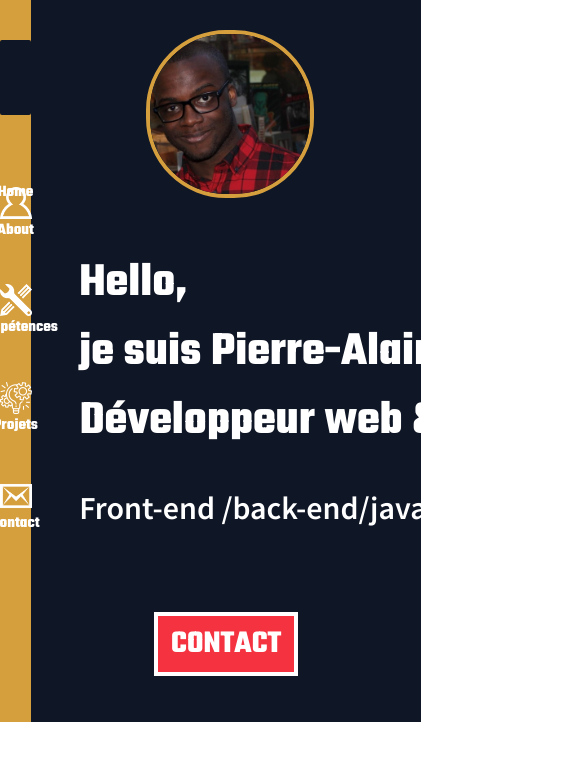
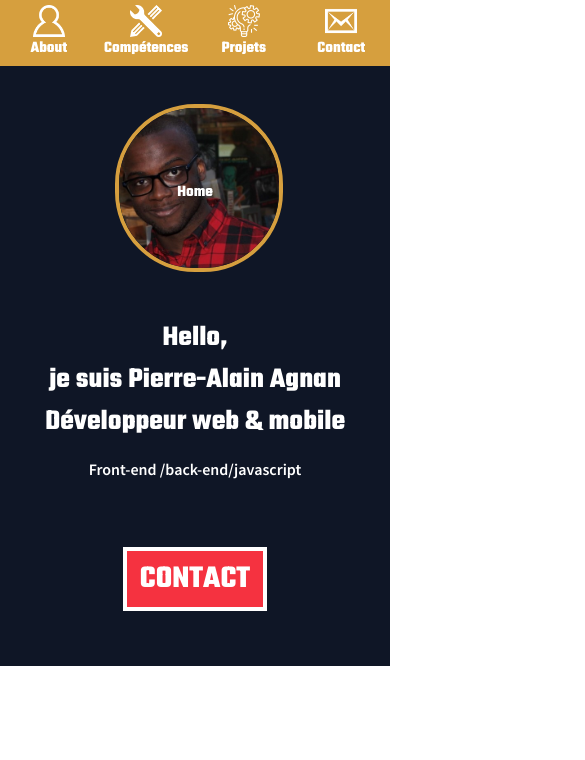
Before and after one commit to Pierre-Alain8/portfolio, a React (Create React App) app: page / in a window 390 px wide. Shown: the top 760 px of the page, 585 px wide, since content can reach past the window. Built offline with nearby package versions, Linux system fonts and the light colour scheme; a web font is replaced by a local one.

Commit message:
home portfolio mobile

```diff
--- a/src/App.js
+++ b/src/App.js
@@ -11,7 +11,6 @@ import About from "./components/About";
 function App() {
   return (
     <BrowserRouter>
-      <div className="portfolio-container">
       <Header />
       <Switch>
         <Route exact path="/" component={Home} />
@@ -20,7 +19,6 @@ function App() {
         <Route path="/projects" component={Projects} />
         <Route path="/contact" component={Contact} />
       </Switch>
-      </div>
     </BrowserRouter>
   );
 }
--- a/src/components/ModalProject.js
+++ b/src/components/ModalProject.js
@@ -1,12 +1,18 @@
 import React from "react";
 import "../scss/modalProject.scss";
-import { useSelector } from "react-redux";
+import { useSelector, useDispatch } from "react-redux";
 import Modal from "@material-ui/core/Modal";
 
 const ModalProject = (props) => {
+  const dispatch = useDispatch(); // useDispatch consiste à activer les actions du reducer (liste de nos actions)
   const modalProjectBool = useSelector((state) => state.modalProjectBool);
   const project = useSelector((state) => state.project);
   console.log("modal " + modalProjectBool);
+
+  const handleCloseProject = () => {
+    // Dans le dispatch on spécifie l'action et lui passe les paramètres du projets
+    dispatch({ type: "CLOSE_MODAL_PROJECT_BOOL", project: props.project });
+  };
 
   return (
     <Modal
@@ -25,7 +31,7 @@ const ModalProject = (props) => {
             <p>{project.subtitle}</p>
           </div>
 
-          <div className="close-modal">
+          <div onClick={handleCloseProject} className="close-modal">
             <img src="img/button-close.png" alt="close modal" />
           </div>
         </div>
@@ -42,7 +48,6 @@ const ModalProject = (props) => {
             <div className="tech-container">
               <h2>TECHNOS</h2>
               <p>{project.technologies}</p>
-
               <h2>LANGAGES</h2>
               <p>{project.language}</p>
             </div>
--- a/src/components/Skills.js
+++ b/src/components/Skills.js
@@ -1,6 +1,6 @@
 import React from "react";
 import "../scss/skills.scss";
-import { withRouter } from "react-router-dom";
+import { withRouter, Link } from "react-router-dom";
 
 const Skills = (props) => {
   return (
--- a/src/index.js
+++ b/src/index.js
@@ -1,4 +1,5 @@
 import React from "react";
+import "./scss/app.scss";
 import ReactDOM from "react-dom";
 import App from "./App";
 import { createStore } from "redux";
--- a/src/projects/projects.js
+++ b/src/projects/projects.js
@@ -1,6 +1,6 @@
 const projects = [
   {
-    id: 1,
+    id: "project-" + 1,
     title: "UNIARTS - WEBSITE",
     subtitle: "projet de fin d’étude 2019-220",
     cover: "img/UNITARTS.PNG",
@@ -14,7 +14,7 @@ const projects = [
   },
 
   {
-    id: 2,
+    id: "project-" + 2,
     title: "Kimia café - WEBSITE",
     subtitle: "projet de stage - janvier 2020",
     cover: "img/kimia.jpg",
@@ -26,7 +26,7 @@ const projects = [
     category: "web",
   },
   {
-    id: 3,
+    id: "project-" + 3,
     title: "Puissance 4 - Application web",
     subtitle: "projet de formation - octobre-novembre 2020",
     cover: "img/puissance4.png",
@@ -40,7 +40,7 @@ const projects = [
   },
 
   {
-    id: 4,
+    id: "project-" + 4,
     title: "Projet VOD- WEBSITE",
     subtitle: "projet de formation - octobre-novembre 2020",
     cover: "img/Vod.jpg",
@@ -52,7 +52,7 @@ const projects = [
   },
 
   {
-    id: 5,
+    id: "project-" + 5,
     title: "React todoList - Application web",
     subtitle: "projet de formation - décembre 2020",
     cover: "img/todoList.png",
@@ -65,7 +65,7 @@ const projects = [
   },
 
   {
-    id: 6,
+    id: "project-" + 6,
     title: "Le cabinet de mccoy - BLOG",
     subtitle: "blog personnel - 2015 à ajourd'hui",
     cover: "img/blog-cover.png",
@@ -77,7 +77,7 @@ const projects = [
   },
 
   {
-    id: 7,
+    id: "project-" + 7,
     title: "Guillaume Singelin – Interview",
     subtitle: "blog personnel - 2015 à ajourd'hui",
     cover: "img/PTSD-cover.jpg",
@@ -90,7 +90,7 @@ const projects = [
   },
 
   {
-    id: 8,
+    id: "project-" + 8,
     title: "Conférence festival d'Annecy : Les enfants de la mer",
     subtitle: "blog personnel - 2015 à ajourd'hui",
     cover: "img/annecy-conference.jpg",
--- a/src/scss/app.scss
+++ b/src/scss/app.scss
@@ -1,8 +1,19 @@
 body {
+  display: flex;
+  flex-direction: column;
+  width: 100%;
+
   margin: 0;
 }
-.portfolio-container {
-  display: flex;
-  width: 100%;
-  height: 100%;
+
+@media all and (min-width: 320px) and (max-width: 480px) {
+  body {
+    display: flex;
+    width: 100%;
+    margin: 0;
+  }
+  .portfolio-container {
+    display: flex;
+    flex-direction: column;
+  }
 }
--- a/src/scss/header.scss
+++ b/src/scss/header.scss
@@ -104,3 +104,32 @@ $font-sans-source-pro: ("Source Sans Pro", sans-serif);
     }
   }
 }
+
+@media all and (min-width: 320px) and (max-width: 480px) {
+  .header-portfolio {
+    height: 4.1rem;
+    width: 100%;
+    background-color: $golden-color;
+
+    .home-link {
+      position: none;
+      a {
+        font-family: $font-teko;
+        color: white;
+        text-decoration: none;
+      }
+    }
+
+    .navbar {
+      display: flex;
+      flex-direction: row;
+      justify-content: space-around;
+      width: 100%;
+      height: 24.4rem;
+    }
+
+    .animation {
+      display: none;
+    }
+  }
+}
--- a/src/scss/home.scss
+++ b/src/scss/home.scss
@@ -82,3 +82,31 @@ $font-sans-source-pro: ("Source Sans Pro", sans-serif);
     color: white;
   }
 }
+
+@media all and (min-width: 320px) and (max-width: 480px) {
+  .home-portfolio {
+    display: flex;
+    height: 37.5rem;
+    width: 100%;
+  }
+
+  .intro-portfolio {
+    display: flex;
+    flex-direction: column;
+    align-items: center;
+    justify-content: center;
+    height: 8rem;
+    width: 100%;
+    text-align: left;
+    padding-left: 0rem;
+
+    h1 {
+      text-align: center;
+      font-size: 1.8em;
+    }
+
+    p {
+      font-size: 1em;
+    }
+  }
+}
--- a/src/scss/modalProject.scss
+++ b/src/scss/modalProject.scss
@@ -20,8 +20,22 @@ $font-sans-source-pro: ("Source Sans Pro", sans-serif);
   align-items: center;
   background-color: white;
   width: 88%;
-  height: 42.5em;
+  height: 43rem;
 }
+
+.modal-project#project-1 {
+  .project-image {
+    height: 22rem;
+    width: 32rem;
+  }
+}
+.modal-project#project-2 {
+  .project-image {
+    height: 22rem;
+    width: 32rem;
+  }
+}
+
 .header-modal {
   display: flex;
   justify-content: space-between;
@@ -105,8 +119,8 @@ $font-sans-source-pro: ("Source Sans Pro", sans-serif);
 }
 
 .project-image {
-  height: 16rem;
-  width: 85%;
+  height: 22rem;
+  width: 22rem;
 
   img {
     height: 100%;
@@ -123,8 +137,8 @@ $font-sans-source-pro: ("Source Sans Pro", sans-serif);
   button {
     width: 10rem;
     height: 3rem;
-    background-color: #f53240;
-    border: 4px solid white;
+    background-color: $Bright-coral;
+    border: 4px solid $blue-marin;
     font-family: "Teko", sans-serif;
     font-size: 2em;
     color: white;
```
Also changed, not shown: 1 other file (tests, documents, lock files or other folders). Lines whose indentation alone changed are shown as unchanged.
